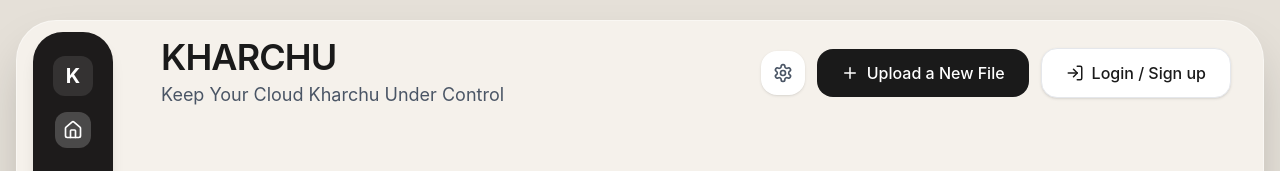
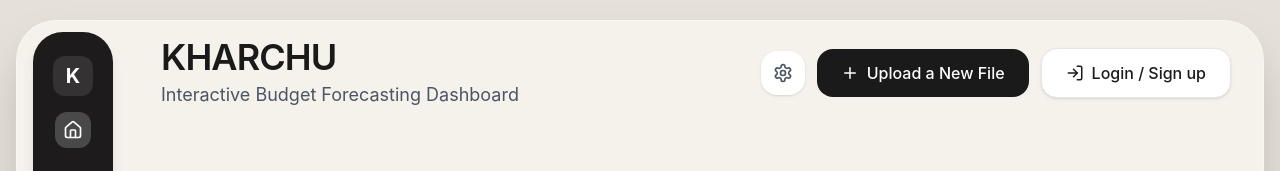
Before and after one commit to kapishyadav/BudgetForecast, a React (Vite) app in the folder budget_forecast_app/frontend/: page / in a window 1280 px wide. Shown: the top 171 px of the page. Built offline with nearby package versions, Linux system fonts and the light colour scheme.

Commit message:
refactoring header and top header text

```diff
--- a/budget_forecast_app/frontend/src/components/Header.tsx
+++ b/budget_forecast_app/frontend/src/components/Header.tsx
@@ -36,7 +36,7 @@ export function Header() {
               KHARCHU
             </h1>
             <p className="text-lg text-gray-600">
-              Keep Your Cloud Kharchu Under Control
+              Interactive Budget Forecasting Dashboard
             </p>
           </div>
 
--- a/budget_forecast_app/frontend/src/pages/KharchuDashboard/TopHeader.tsx
+++ b/budget_forecast_app/frontend/src/pages/KharchuDashboard/TopHeader.tsx
@@ -28,7 +28,7 @@ export function TopHeader() {
           KHARCHU
         </h1>
         <p className="text-lg text-gray-600">
-          Interactive Budget & Spend Forecasting Dashboard
+          Interactive Budget Forecasting Dashboard
         </p>
       </div>
 
```
